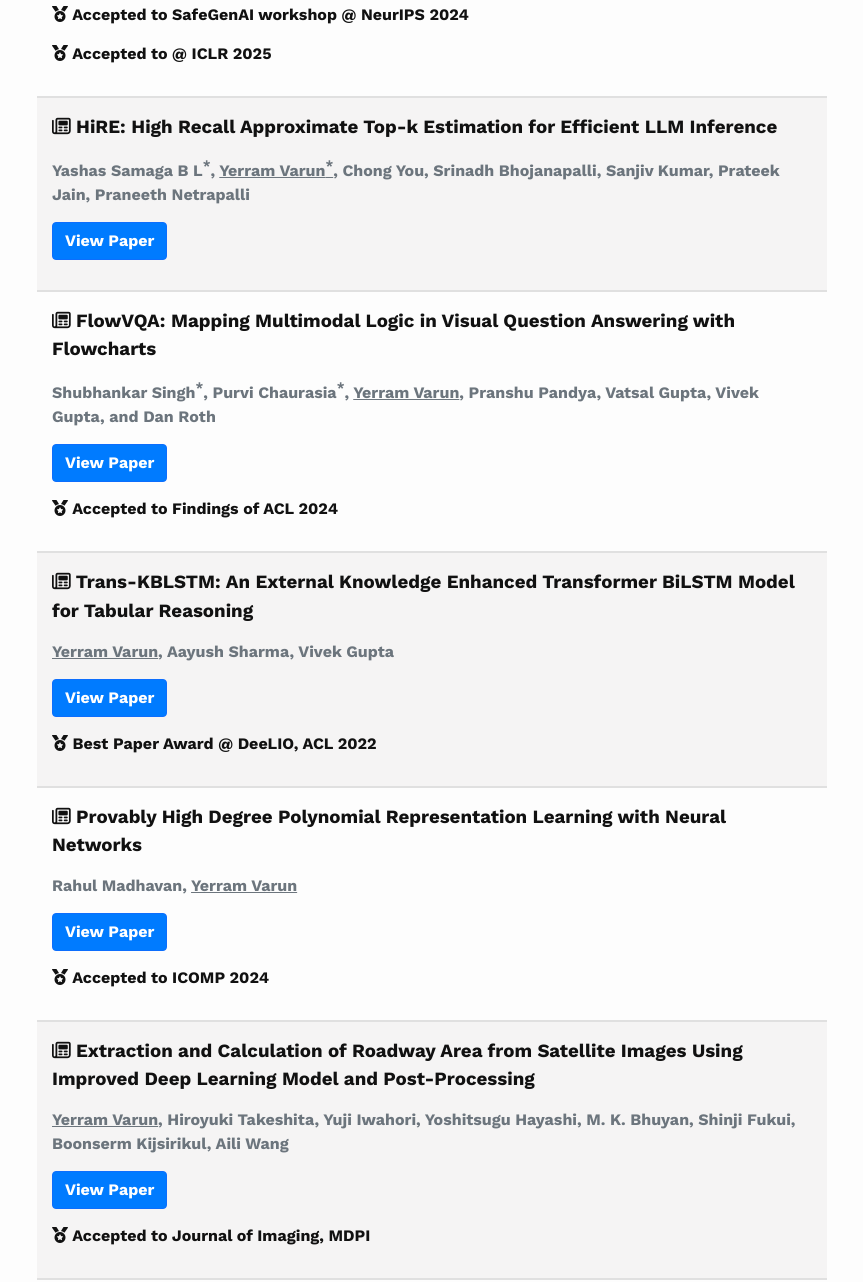
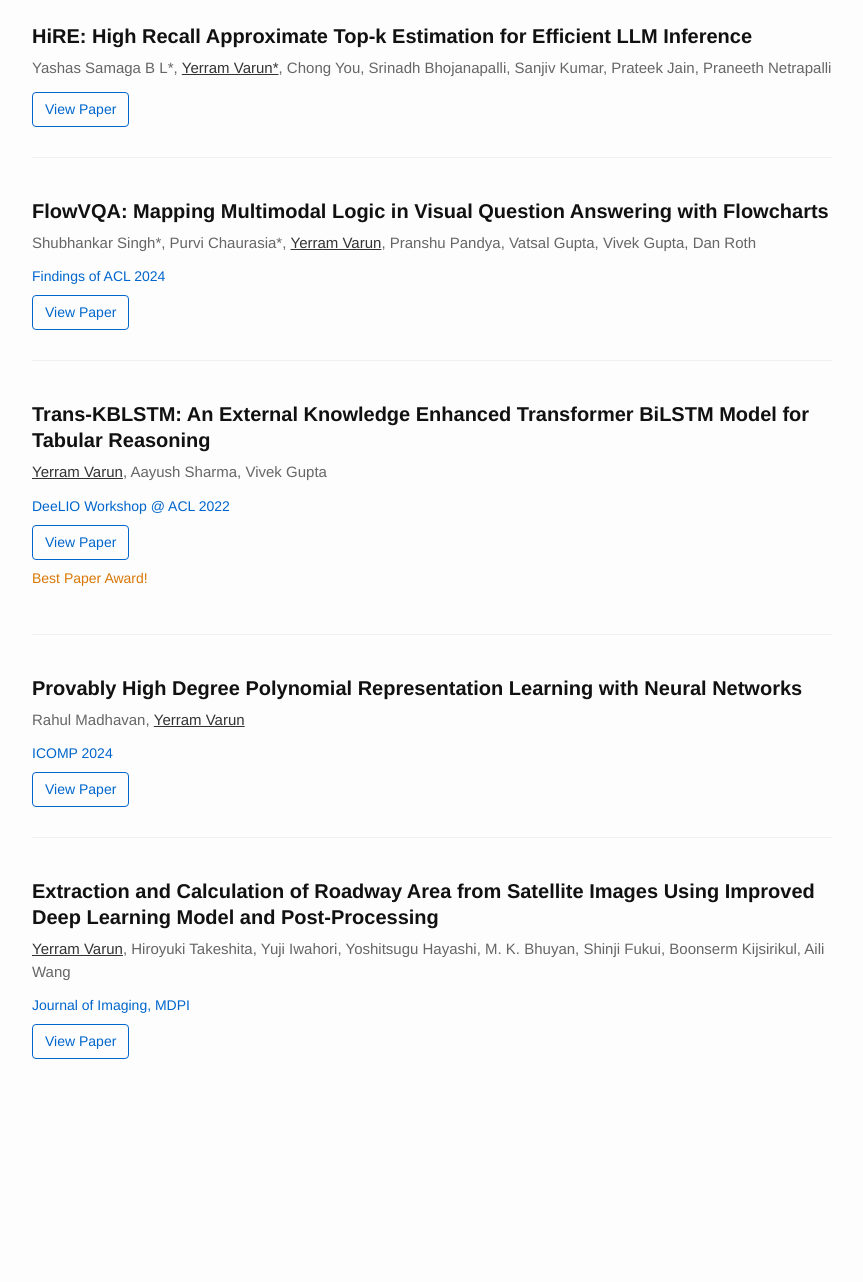
Before and after one commit to Varun221/varun221.github.io, a plain HTML site: page publications.html in a window 1280 px wide. Shown: the part 525-1807 px from the top of the page, without its empty margins (208-1071 px from the left). Drawn offline with nearby package versions, Linux system fonts and the light colour scheme.

Commit message:
cleanup publications.html and dark mode to it as well

```diff
--- a/css/simplestyles.css
+++ b/css/simplestyles.css
@@ -25,6 +25,25 @@
 
 body.dark-mode .site-title,.site-title:visited {
     color: #ebe9e9;
+}
+
+body.dark-mode .publication-title {
+    color: rgba(255, 255, 255, 0.641);
+}
+
+body.dark-mode .publication-authors {
+    color: #898888;
+    margin-bottom: 12px;
+    font-size: 15px;
+}
+
+body.dark-mode .publication-authors u {
+    color: #ffffffa1;
+    font-weight: 500;
+}
+
+body.dark-mode a {
+    color: #2a7ae28d;
 }
 
 
@@ -118,6 +137,81 @@
 .logo {
     padding-left: 12px;
 }
+
+.container {
+    max-width: 800px;
+    margin: 0 auto;
+    padding: 50px 20px;
+}
+
+/* Publications */
+.publications {
+    max-width: 100%;
+}
+
+.publication {
+    margin-bottom: 40px;
+    padding-bottom: 30px;
+    border-bottom: 1px solid #f0f0f0;
+}
+
+.publication:last-child {
+    border-bottom: none;
+}
+
+.publication-title {
+    font-size: 20px;
+    font-weight: 600;
+    color: #111;
+    margin-bottom: 8px;
+    line-height: 1.3;
+}
+
+.publication-authors {
+    color: #666;
+    margin-bottom: 12px;
+    font-size: 15px;
+}
+
+.publication-authors u {
+    color: #333;
+    font-weight: 500;
+}
+
+.publication-venue {
+    color: #0066cc;
+    font-weight: 500;
+    font-size: 14px;
+    margin-bottom: 8px;
+}
+
+.publication-link {
+    display: inline-block;
+    color: #0066cc;
+    text-decoration: none;
+    font-weight: 500;
+    font-size: 14px;
+    padding: 6px 12px;
+    border: 1px solid #0066cc;
+    border-radius: 4px;
+    transition: all 0.2s;
+}
+
+.publication-link:hover {
+    background-color: #0066cc;
+    color: white;
+}
+
+.award {
+    color: #d97706;
+    font-weight: 500;
+    font-size: 14px;
+    margin-top: 8px;
+}
+
+
+
+
 
 @media screen and (max-width: 800px) {
     .wrapper {
--- a/publications.html
+++ b/publications.html
@@ -52,8 +52,8 @@
                 <div class="trigger">
                     <a class="page-link" href="/publications.html">Publications</a>
                     <a class="page-link" href="assets/ResearchCV.pdf">CV</a>
-                    <a onclick="toggleDarkMode()" class="page-link"> <i class="fa-solid fa-circle-half-stroke" id="dark-toggle"
-                            style="color: black;"></i> </a>
+                    <a onclick="toggleDarkMode()" class="page-link"> <i class="fa-solid fa-circle-half-stroke"
+                            id="dark-toggle" style="color: black;"></i> </a>
                 </div>
             </nav>
 
@@ -62,7 +62,66 @@
     </header>
 
 
-    <div class="page-content">
+    <div class="container">
+        <div class="publications">
+
+            <article class="publication">
+                <h2 class="publication-title">Time-Reversal Provides Unsupervised Feedback to LLMs</h2>
+                <p class="publication-authors"><u class="publication-myauthorname">Yerram Varun*</u>, Rahul Madhavan*, Sravanti Addepalli*, Arun Suggala,
+                    Karthikeyan Shanmugam, Prateek Jain</p>
+                <p class="publication-venue">Spotlight @ NeurIPS 2024</p>
+                <a href="https://nips.cc/virtual/2024/poster/93684" class="publication-link">View Paper</a>
+            </article>
+
+            <article class="publication">
+                <h2 class="publication-title">Does Safety Training of LLMs Generalize to Semantically Related Natural Prompts?</h2>
+                <p class="publication-authors">Sravanti Addepalli, <u class="publication-myauthorname">Yerram Varun</u>, Arun Suggala, Karthikeyan Shanmugam, Prateek Jain</p>
+                <p class="publication-venue">ICLR 2025</p>
+                <p class="publication-venue">SafeGenAI workshop @ NeurIPS 2024</p>
+                <a href="https://arxiv.org/abs/2412.03235" class="publication-link">View Paper</a>
+            </article>
+
+            <article class="publication">
+                <h2 class="publication-title">HiRE: High Recall Approximate Top-k Estimation for Efficient LLM Inference</h2>
+                <p class="publication-authors">Yashas Samaga B L*, <u class="publication-myauthorname">Yerram Varun*</u>, Chong You, Srinadh Bhojanapalli, Sanjiv Kumar, Prateek Jain, Praneeth Netrapalli</p>
+                <a href="https://arxiv.org/abs/2402.09360" class="publication-link">View Paper</a>
+            </article>
+
+            <article class="publication">
+                <h2 class="publication-title">FlowVQA: Mapping Multimodal Logic in Visual Question Answering with Flowcharts</h2>
+                <p class="publication-authors">Shubhankar Singh*, Purvi Chaurasia*, <u class="publication-myauthorname">Yerram Varun</u>, Pranshu Pandya, Vatsal Gupta, Vivek Gupta, Dan Roth</p>
+                <p class="publication-venue">Findings of ACL 2024</p>
+                <a href="https://aclanthology.org/2024.findings-acl.78/" class="publication-link">View Paper</a>
+            </article>
+
+            <article class="publication">
+                <h2 class="publication-title">Trans-KBLSTM: An External Knowledge Enhanced Transformer BiLSTM Model for Tabular Reasoning</h2>
+                <p class="publication-authors"><u class="publication-myauthorname">Yerram Varun</u>, Aayush Sharma, Vivek Gupta</p>
+                <p class="publication-venue">DeeLIO Workshop @ ACL 2022</p>
+                <a href="https://aclanthology.org/2022.deelio-1.7/" class="publication-link">View Paper</a>
+                <p class="award">Best Paper Award!</p>
+            </article>
+
+            <article class="publication">
+                <h2 class="publication-title">Provably High Degree Polynomial Representation Learning with Neural Networks</h2>
+                <p class="publication-authors">Rahul Madhavan, <u class="publication-myauthorname">Yerram Varun</u></p>
+                <p class="publication-venue">ICOMP 2024</p>
+                <a href="https://openreview.net/pdf?id=7vzuibBYfM" class="publication-link">View Paper</a>
+            </article>
+
+            <article class="publication">
+                <h2 class="publication-title">Extraction and Calculation of Roadway Area from Satellite Images Using Improved Deep Learning Model and Post-Processing</h2>
+                <p class="publication-authors"><u class="publication-myauthorname">Yerram Varun</u>, Hiroyuki Takeshita, Yuji Iwahori, Yoshitsugu Hayashi, M. K. Bhuyan, Shinji Fukui, Boonserm Kijsirikul, Aili Wang</p>
+                <p class="publication-venue">Journal of Imaging, MDPI</p>
+                <a href="https://www.mdpi.com/2313-433X/8/5/124" class="publication-link">View Paper</a>
+            </article>
+
+        </div>
+    </div>
+
+
+
+    <!-- <div class="page-content">
         <div class="wrapper">
             <br>
             <table style="width: 100%; border-collapse: collapse; font-family: 'Work Sans', sans-serif;">
@@ -94,7 +153,7 @@
                                     Paper</a></p>
                             <p><i class="fa-solid fa-medal"></i> Accepted to SafeGenAI workshop @ NeurIPS 2024</p>
                             <p><i class="fa-solid fa-medal"></i> Accepted to @ ICLR 2025</p>
-                            <!-- <p><i class="fa-solid fa-spinner"></i> Under submission to ICLR 2025</p> -->
+                            <p><i class="fa-solid fa-spinner"></i> Under submission to ICLR 2025</p>
                         </td>
                     </tr>
                     <tr style="background-color: #f2f0f0a8;">
@@ -167,7 +226,7 @@
                 </tbody>
             </table>
         </div>
-    </div>
+    </div> -->
 
 
 
```
